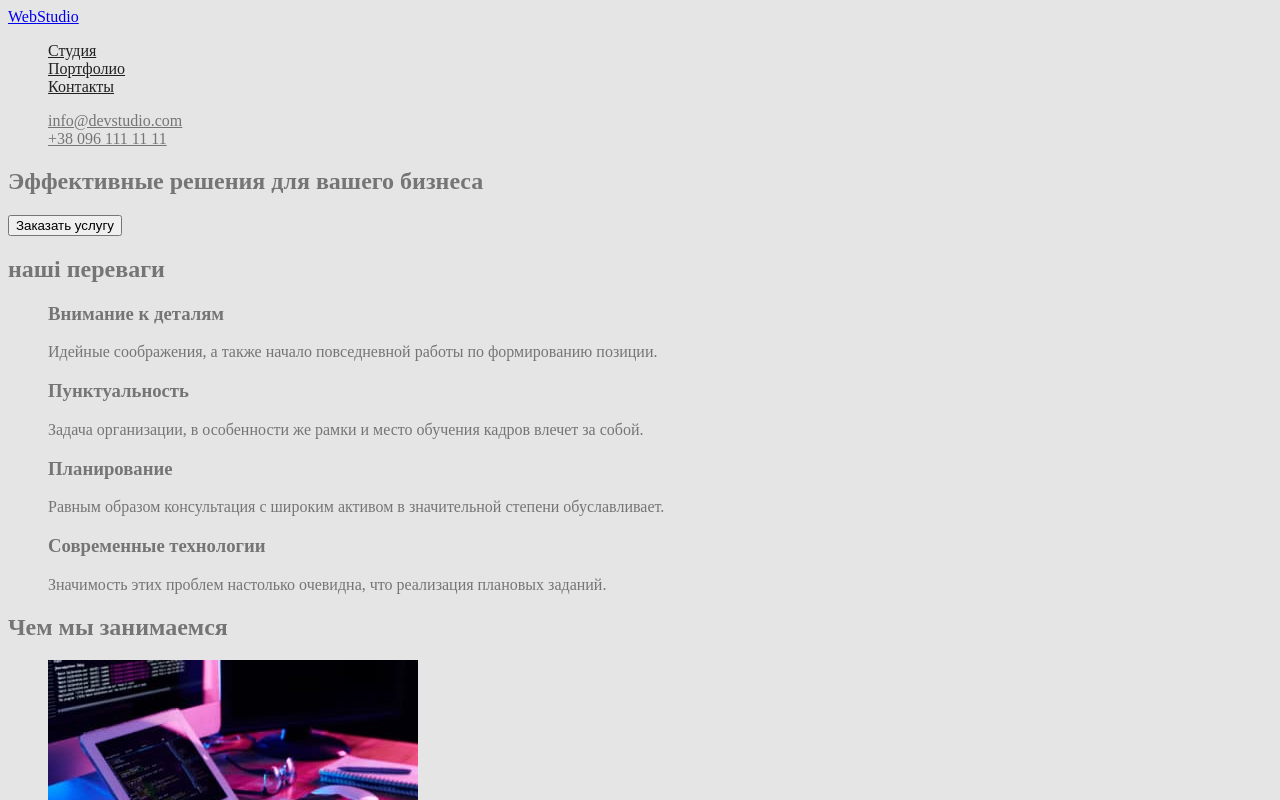
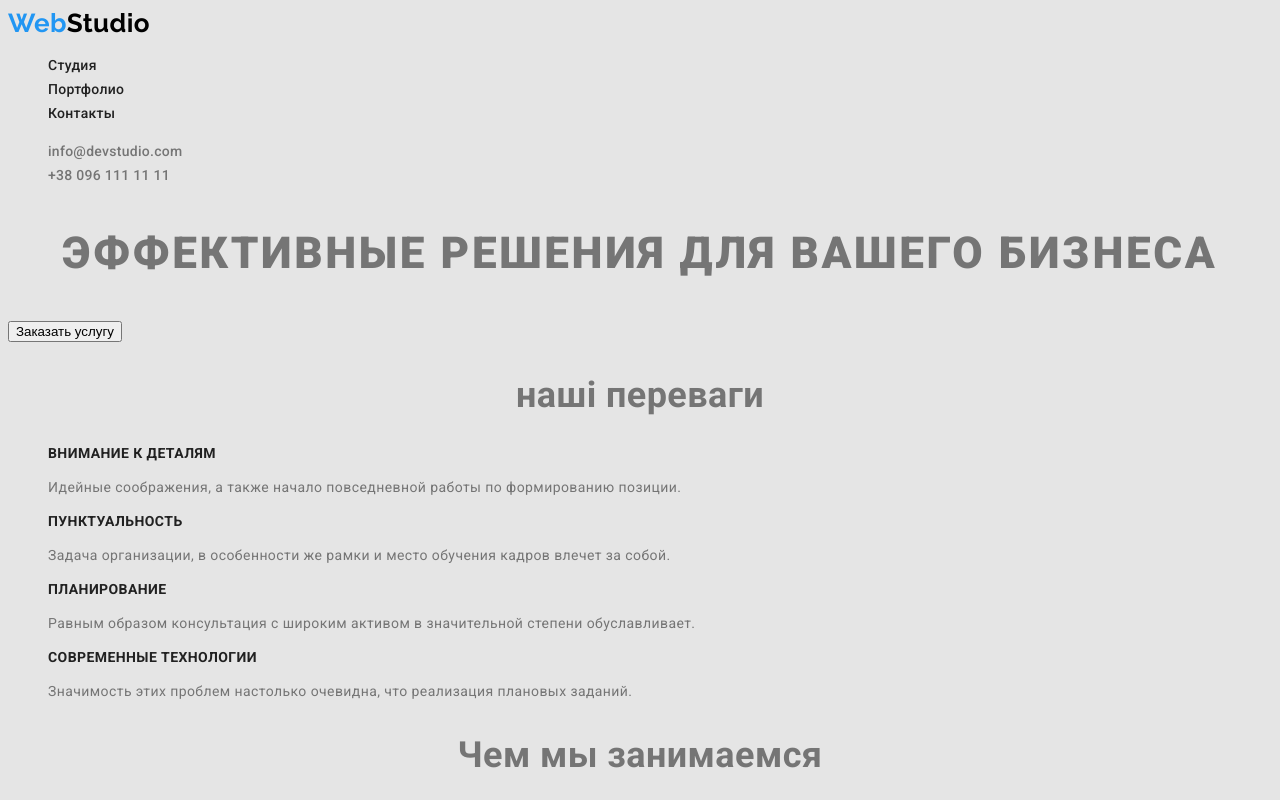
Before and after one commit to Max-Loktionov/goit-markup-hw-02, a plain HTML site: page index.html in a window 1280 px wide. Shown: the top 800 px of the page. Drawn offline with Linux system fonts and the light colour scheme.

Commit message:
font-and-styles
добавляет стили текста

```diff
--- a/css/styles.css
+++ b/css/styles.css
@@ -1,6 +1,11 @@
 body {
   background-color: #e5e5e5;
   color: #757575;
+
+  font-family: Roboto, sans-serif;
+  letter-spacing: 0.03em;
+  font-size: 14px;
+  line-height: 1.71;
 }
 
 ul {
@@ -9,10 +14,29 @@ ul {
 
 /* site-nav */
 
-.logo:hover {
+.logo {
+  color: #2196f3;
+  font-family: Raleway, cursive;
+  font-size: 26px;
+  font-weight: 700;
+  line-height: 1.2;
+  text-decoration: none;
 }
+.logo-header {
+  color: #000000;
+}
+.logo-footer {
+  color: #ffffff;
+}
+
 .site-nav .link {
   color: #212121;
+
+  font-weight: 500;
+  font-size: 14px;
+  line-height: 1.14;
+  letter-spacing: 0.02em;
+  text-decoration: none;
 }
 .site-nav .link:hover,
 .site-nav .link:focus {
@@ -21,10 +45,45 @@ ul {
 
 .studio-contacts a {
   color: #757575;
+
+  font-weight: 500;
+  font-size: 14px;
+  line-height: 1.14;
+  letter-spacing: 0.02em;
+  text-decoration: none;
 }
 .studio-contacts a:hover,
 .studio-contacts a:focus {
   color: #2196f3;
+}
+
+/* hero-title */
+.hero-title {
+  font-weight: 900;
+  font-size: 44px;
+  line-height: 1.36;
+  text-align: center;
+  letter-spacing: 0.06em;
+  text-transform: uppercase;
+}
+.button {
+  cursor: pointer;
+}
+
+/*class="section-title"  */
+.section-title {
+  font-size: 36px;
+  line-height: 1.17;
+  text-align: center;
+}
+
+/* soft-skills-title */
+
+.soft-skills .title {
+  color: #212121;
+  font-size: 14px;
+  line-height: 1.14;
+  text-transform: uppercase;
 }
 
 /* Первичный цвет текста*/
--- a/index.html
+++ b/index.html
@@ -5,21 +5,26 @@
     <meta http-equiv="X-UA-Compatible" content="IE=edge">
     <meta name="viewport" content="width=device-width, initial-scale=1.0">
     <title>Студия</title>
+
+    <link href="https://fonts.googleapis.com/css2?family=Raleway:wght@700&family=Roboto:wght@400;500;700;900&display=swap"
+        rel="stylesheet">
+
     <link rel="stylesheet" href="./css/styles.css">
 </head>
+
 <body>
 
     <!--header-->
     <header class="page-header">
         <nav>
-            <a href="./index.html" class="logo">Web<span>Studio</span>
+            <a href="./index.html" class="logo">Web<span class="logo-header">Studio</span>
             </a>
             <ul class="site-nav">
                 <li>
-                    <a href="" class="link" active >Студия</a>
+                    <a href="./index.html" class="link"  >Студия</a>
                 </li>
                 <li>
-                    <a href="" class="link" >Портфолио</a>
+                    <a href="./portfolio.html" class="link" >Портфолио</a>
                 </li>
                 <li>
                     <a href="" class="link" >Контакты</a>
@@ -39,29 +44,29 @@
 
     <main>
         <!--hero p1s1-->
-        <section>
-            <h1>Эффективные решения для вашего бизнеса</h1>
+        <section class="section">
+            <h1 class="hero-title">Эффективные решения для вашего бизнеса</h1>
             <button type="button"> Заказать услугу </button>
         </section>
 
         <!--Soft skills p1s2 'наші особливості'-->
-        <section>
-            <h2>наші переваги</h2>
-            <ul>
+        <section class="section">
+            <h2 class="section-title">наші переваги</h2>
+            <ul class="soft-skills">
                 <li>
-                    <h3>Внимание к деталям</h3>
+                    <h3 class="title">Внимание к деталям</h3>
                     <p>Идейные соображения, а также начало повседневной работы по формированию позиции.</p>
                 </li>
                 <li>
-                    <h3>Пунктуальность</h3>
+                    <h3 class="title">Пунктуальность</h3>
                     <p>Задача организации, в особенности же рамки и место обучения кадров влечет за собой.</p>
                 </li>
                 <li>
-                    <h3>Планирование</h3>
+                    <h3 class="title">Планирование</h3>
                     <p>Равным образом консультация с широким активом в значительной степени обуславливает.</p>
                 </li>
                 <li>
-                    <h3>Современные технологии</h3>
+                    <h3 class="title">Современные технологии</h3>
                     <p>Значимость этих проблем настолько очевидна, что реализация плановых заданий.</p>
 
                 </li>
@@ -69,8 +74,8 @@
         </section>
 
         <!--Чем мы занимаемся p1s3-->
-        <section>
-            <h2>Чем мы занимаемся</h2>
+        <section class="section">
+            <h2 class="section-title">Чем мы занимаемся</h2>
             <ul>
                 <li>
                     <img src="./images/1-skeleton-html.jpg" width="370" alt="photo of the base structure of the html">
@@ -85,8 +90,8 @@
         </section>
 
         <!--Наша команда p1s4-->
-        <section>
-            <h2>Наша команда</h2>
+        <section class="section">
+            <h2 class="section-title">Наша команда</h2>
             <ul>
                 <li>
                     <img src="./images/Product-Designer-burgundy-shirt1.jpg" width="270" alt="photo of the man in burgundy shirt">
@@ -114,7 +119,7 @@
 
     <!--footer-->
     <footer>
-        <a href="./index.html">WebStudio</a>
+        <a href="./index.html" class="logo">Web<span class="logo-footer">Studio</span></a>
 
         <address>
          <ul class="studio-contacts">
```
Also changed, not shown: portfolio.html (+68 -36 lines).
